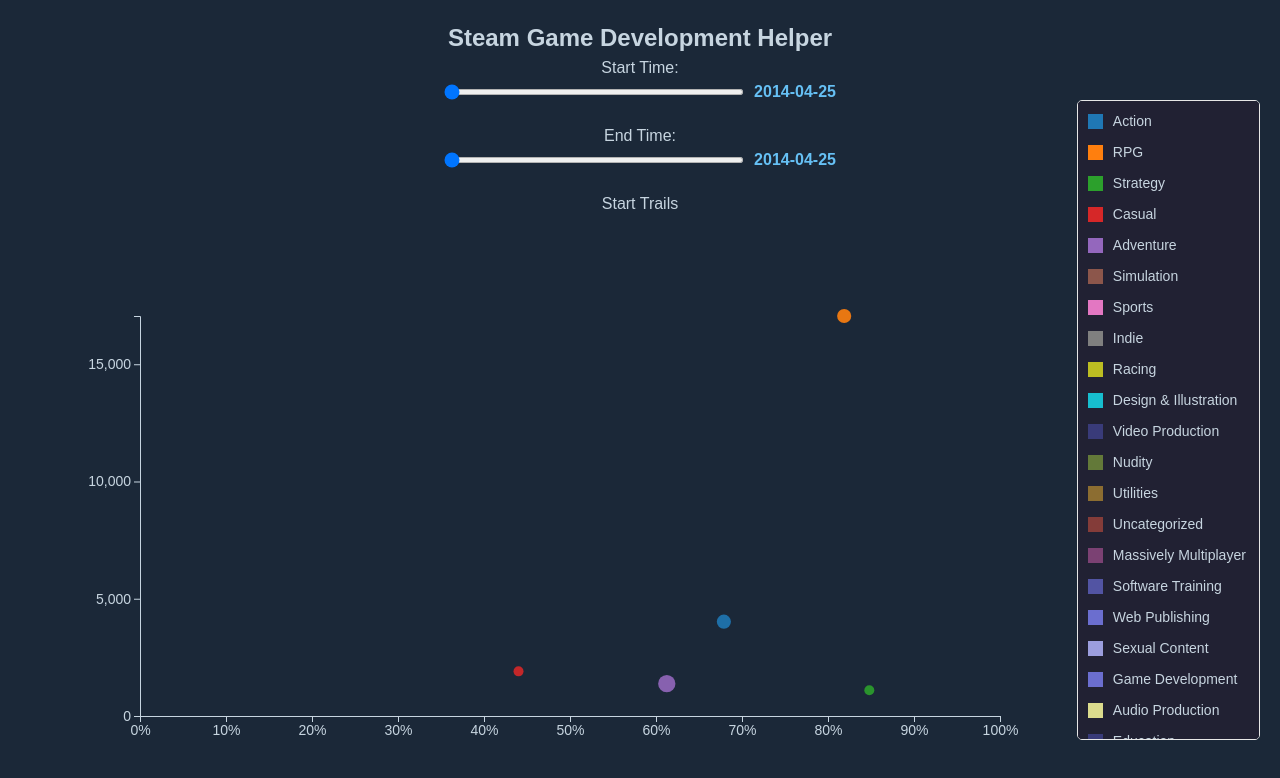
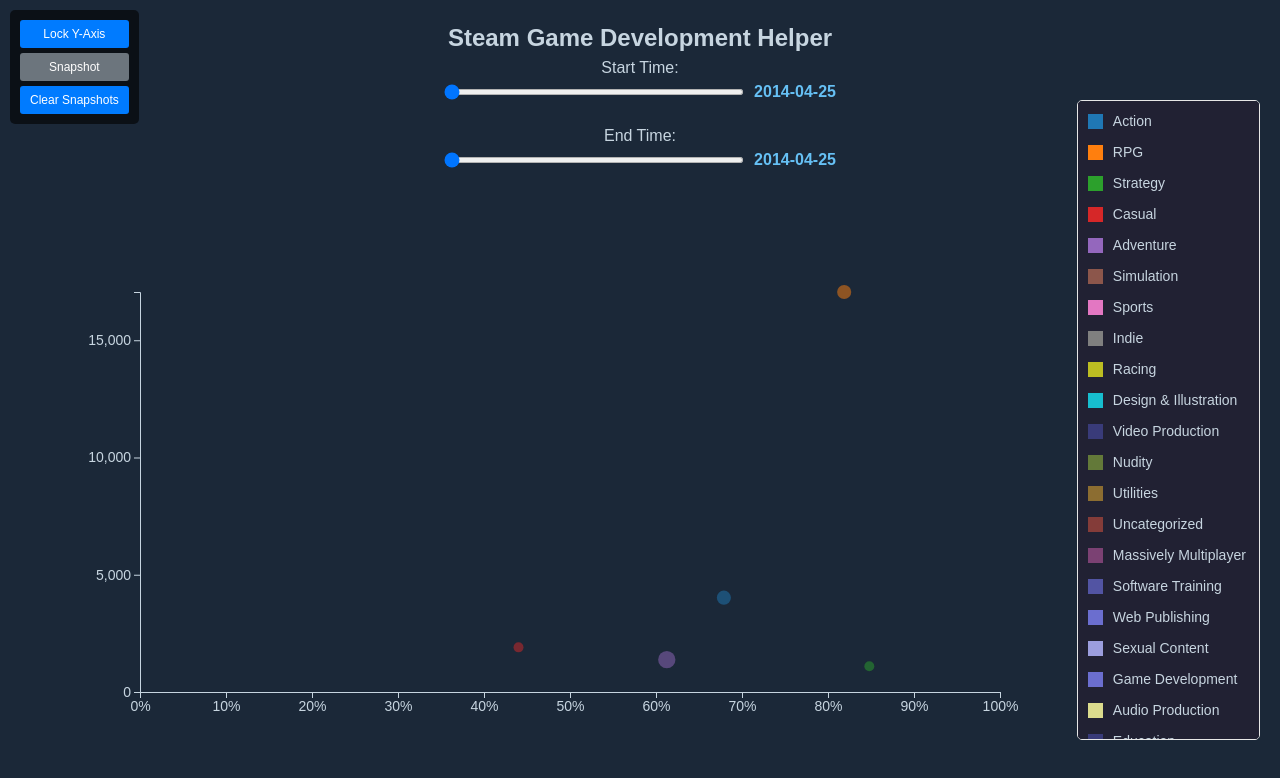
Before and after one commit to tuitui0415/Final-Project, a Vue app in the folder Final_Project/: page / in a window 1280 px wide. Shown: the top 778 px of the page. Built offline with nearby package versions, Linux system fonts and the light colour scheme.

Commit message:
finishied_scatterplot

```diff
--- a/Final_Project/src/components/ScatterPlot.vue
+++ b/Final_Project/src/components/ScatterPlot.vue
@@ -31,10 +31,14 @@
         />
         <span class="slider-value">{{ timeSteps[endStep] }}</span>
       </div>
-
-      <button @click="toggleTrails" class="toggle-trails-btn">
-        {{ showTrails ? "Stop Trails" : "Start Trails" }}
+      <div class="button-container">
+        <button @click="toggleYAxisLock" class="action-btn">
+          {{ isYAxisLocked ? "Unlock Y-Axis" : "Lock Y-Axis" }}
         </button>
+        <button @click="saveSnapshot" class="action-btn" :disabled="!isYAxisLocked">Snapshot
+        </button>
+        <button @click="clearSnapshots" class="action-btn">Clear Snapshots</button>
+      </div>
     </div>
 
     <div class="chart-container">
@@ -61,8 +65,10 @@
       startStep: 0, // 时间轴的起始索引
       endStep: 0, // 时间轴的结束索引
       colorScale: null, // genre 映射到颜色的比例尺
-      showTrails: false, // 是否显示 Trails
+      snapshots: [], // 保存的快照数据
       selectedGenres: [], // 被选中的 genre 列表
+      isYAxisLocked: false, // 是否锁定 Y 轴
+      yAxisLockValue: null, // 锁定 Y 轴时的最大值
     };
   },
   mounted() {
@@ -76,6 +82,25 @@
     window.removeEventListener("resize", this.resizeChart);
   },
   methods: {
+    toggleYAxisLock() {
+  this.isYAxisLocked = !this.isYAxisLocked;
+
+  // 如果锁定，动态计算基于当前显示 genres 的最大值
+  if (this.isYAxisLocked) {
+    const filteredForSelectedGenres = this.filteredData.filter((d) =>
+      this.selectedGenres.includes(d.genre)
+    );
+    this.yAxisLockValue = d3.max(
+      filteredForSelectedGenres,
+      (d) => d.avgTotalReviews || 0
+    );
+  } else {
+    // 解锁时重置为动态计算
+    this.yAxisLockValue = null;
+  }
+
+  this.updateChart();
+},
     setChartSize() {
       this.width = window.innerWidth - 300; // 为 legend 留出 250px
       this.height = window.innerHeight - 200;
@@ -132,6 +157,94 @@
   // 循环颜色以应对更多分类
   this.colorScale = d3.scaleOrdinal().domain(genres).range(colorPalette);
   this.selectedGenres = genres; // 初始化为所有 genre
+},
+clearSnapshots() {
+  this.snapshots = []; // 清空快照数组
+  this.updateSnapshots(); // 确保快照的图形从屏幕上移除
+},
+
+saveSnapshot() {
+  if (!this.isYAxisLocked) {
+    alert("Please lock the Y-Axis before taking a snapshot.");
+    return;
+  }
+
+  const snapshot = {
+    data: this.filteredData.filter((d) => this.selectedGenres.includes(d.genre)),
+    startDate: this.timeSteps[this.startStep],
+    endDate: this.timeSteps[this.endStep],
+  };
+  this.snapshots.push(snapshot);
+  this.updateSnapshots(); // 更新快照图像
+},
+  updateSnapshots() {
+    const { svg, snapshots, colorScale, width, height, margin } = this;
+
+    const xScale = d3
+      .scaleLinear()
+      .domain([0, 100])
+      .range([margin.left, width - margin.right]);
+
+    const yScale = d3
+      .scaleLinear()
+      .domain([
+      0,
+      this.isYAxisLocked
+        ? this.yAxisLockValue // 使用动态锁定值
+        : d3.max(
+            snapshots.flatMap((snapshot) =>
+              snapshot.data.filter((d) => this.selectedGenres.includes(d.genre))
+            ),
+            (d) => d.avgTotalReviews || 0
+          ),
+    ])
+      .range([height - margin.bottom, margin.top]);
+
+    // 绘制快照
+    const snapshotCircles = svg
+    .selectAll(".snapshot-circle")
+    .data(
+      snapshots.flatMap((snapshot) =>
+        snapshot.data.map((d) => ({
+          ...d,
+          startDate: snapshot.startDate,
+          endDate: snapshot.endDate,
+        }))
+      )
+    );
+
+    snapshotCircles
+      .enter()
+      .append("circle")
+      .attr("class", "snapshot-circle")
+      .attr("r", 0)
+      .merge(snapshotCircles)
+      .attr("cx", (d) => xScale(d.avgPositiveRate))
+      .attr("cy", (d) => yScale(d.avgTotalReviews))
+      .attr("r", (d) => Math.sqrt(d.count) * 5)
+      .attr("fill", (d) => colorScale(d.genre))
+      .attr("opacity", 1);
+
+    snapshotCircles.exit().remove();
+
+    // 添加快照 Tooltip
+    svg.selectAll(".snapshot-circle")
+      .on("mouseover", (event, d) => {
+        this.tooltip
+          .style("opacity", 1)
+          .html(`
+            <strong>${d.genre}</strong><br>
+            Total Games: ${d.count}<br>
+            Avg Positive Rate: ${d.avgPositiveRate.toFixed(2)}%<br>
+            Avg Total Reviews: ${d.avgTotalReviews.toFixed(2)}<br>
+            Time Range: ${d.startDate} - ${d.endDate}
+          `)
+          .style("left", `${event.pageX + 10}px`)
+          .style("top", `${event.pageY - 10}px`);
+      })
+      .on("mouseout", () => {
+        this.tooltip.style("opacity", 0);
+      });
   },
     initChart() {
       const { width, height, margin } = this;
@@ -217,6 +330,7 @@
     this.selectedGenres.push(genre);
   }
 
+
   // 更新图表
   this.updateChart();
 },
@@ -263,7 +377,6 @@
   const filteredForSelectedGenres = filteredData.filter((d) =>
     selectedGenres.includes(d.genre)
   );
-
   const xScale = d3
     .scaleLinear()
     .domain([0, 100])
@@ -271,8 +384,18 @@
 
   const yScale = d3
     .scaleLinear()
-    .domain([0, d3.max(filteredForSelectedGenres, (d) => d.avgTotalReviews || 0)])
+    .domain([
+      0,
+      this.isYAxisLocked
+        ? this.yAxisLockValue // 如果锁定，使用锁定值
+        : d3.max(
+            filteredForSelectedGenres, // 只考虑当前显示的 genres
+            (d) => d.avgTotalReviews || 0
+          ),
+    ])
     .range([height - margin.bottom, margin.top]);
+  this.xScale = xScale;
+  this.yScale = yScale;
 
   const sizeScale = d3
     .scaleLinear()
@@ -296,6 +419,7 @@
     .style("font-size", "14px");
 
   // 渲染圆点
+  this.updateSnapshots();
   const circles = svg.selectAll(".circle").data(filteredForSelectedGenres, (d) => d.genre);
 
   circles
@@ -321,17 +445,20 @@
     .attr("cy", (d) => yScale(d.avgTotalReviews))
     .attr("r", (d) => Math.sqrt(d.count) * 5)
     .attr("fill", (d) => colorScale(d.genre))
-    .attr("opacity", 0.9);
+    .attr("opacity", 0.5);
 },
 showTooltip(event, d) {
   const tooltip = this.tooltip;
+  const startDate = this.timeSteps[this.startStep];
+  const endDate = this.timeSteps[this.endStep];
   tooltip.style("opacity", 1);
   tooltip
     .html(`
       <strong>${d.genre}</strong><br>
       Total Games: ${d.count}<br>
       Avg Positive Rate: ${d.avgPositiveRate.toFixed(2)}%<br>
-          Avg Total Reviews: ${d.avgTotalReviews.toFixed(2)}
+      Avg Total Reviews: ${d.avgTotalReviews.toFixed(2)}<br>
+      Time Range: ${startDate} - ${endDate} <!-- 显示时间段 -->
     `)
     .style("left", `${event.pageX + 10}px`)
     .style("top", `${event.pageY - 10}px`);
--- a/Final_Project/src/style.css
+++ b/Final_Project/src/style.css
@@ -125,3 +125,47 @@
   height: 15px;
   margin-right: 10px;
 }
+
+.button-container {
+  position: absolute;
+  top: 10px;
+  left: 10px;
+  background-color: rgba(0, 0, 0, 0.6);
+  padding: 10px;
+  border-radius: 5px;
+  display: flex;
+  flex-direction: column;
+  gap: 5px;
+}
+
+.action-btn {
+  padding: 5px 10px;
+  font-size: 12px;
+  color: #ffffff;
+  background-color: #007bff;
+  border: none;
+  border-radius: 3px;
+  cursor: pointer;
+  transition: background-color 0.3s;
+}
+
+.action-btn:disabled {
+  background-color: #6c757d;
+  cursor: not-allowed;
+}
+
+.action-btn:disabled:hover::after {
+  content: attr(data-tooltip);
+  position: absolute;
+  left: 100%;
+  margin-left: 5px;
+  background: rgba(0, 0, 0, 0.8);
+  color: white;
+  padding: 5px;
+  border-radius: 3px;
+  font-size: 10px;
+}
+
+.action-btn:hover {
+  background-color: #0056b3;
+}
```
Lines whose indentation alone changed are shown as unchanged.
